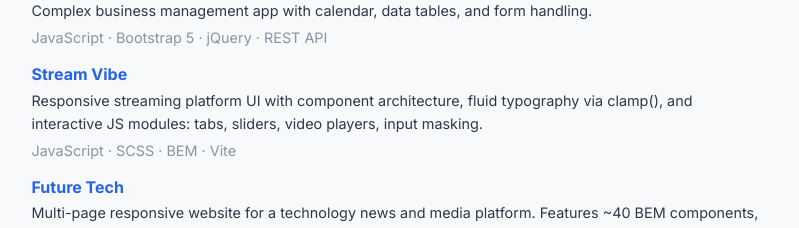
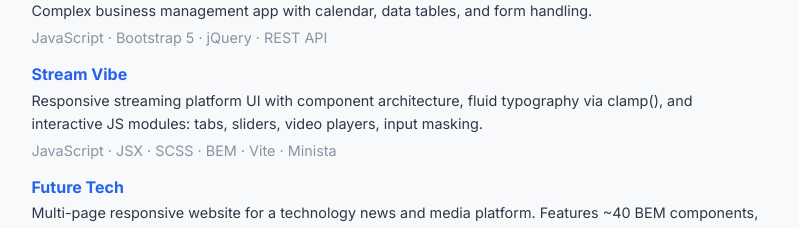
Before and after one commit to IceFrosTv3/icefrostv3.github.io, an Angular app: page /cv/en in a window 1280 px wide. Shown: the part 1520-1748 px from the top of the page, without its empty margins (233-1032 px from the left). Built offline with nearby package versions, Linux system fonts and the light colour scheme.

Commit message:
Expand Stream Vibe tech stack with JSX and Minista

```diff
--- a/src/app/data/cv-en.ts
+++ b/src/app/data/cv-en.ts
@@ -74,7 +74,7 @@
     {
       name: 'Stream Vibe',
       description: 'Responsive streaming platform UI with component architecture, fluid typography via clamp(), and interactive JS modules: tabs, sliders, video players, input masking.',
-      tech: ['JavaScript', 'SCSS', 'BEM', 'Vite'],
+      tech: ['JavaScript', 'JSX', 'SCSS', 'BEM', 'Vite', 'Minista'],
       github: 'https://github.com/IceFrosTv3/stream-vibe',
       demo: 'https://icefrostv3.github.io/stream-vibe/',
     },
--- a/src/app/data/cv-pl.ts
+++ b/src/app/data/cv-pl.ts
@@ -73,7 +73,7 @@
     {
       name: 'Stream Vibe',
       description: 'Responsywny UI platformy streamingowej z architekturą komponentową, fluid typography via clamp() i modułami JS: zakładki, slidery, odtwarzacz wideo, maska wejścia.',
-      tech: ['JavaScript', 'SCSS', 'BEM', 'Vite'],
+      tech: ['JavaScript', 'JSX', 'SCSS', 'BEM', 'Vite', 'Minista'],
       github: 'https://github.com/IceFrosTv3/stream-vibe',
       demo: 'https://icefrostv3.github.io/stream-vibe/',
     },
--- a/src/app/data/cv-ru.ts
+++ b/src/app/data/cv-ru.ts
@@ -73,7 +73,7 @@
     {
       name: 'Stream Vibe',
       description: 'Адаптивный UI стриминговой платформы с компонентной архитектурой, fluid-типографикой через clamp() и JS-модулями: табы, слайдеры, видеоплеер, маска ввода.',
-      tech: ['JavaScript', 'SCSS', 'BEM', 'Vite'],
+      tech: ['JavaScript', 'JSX', 'SCSS', 'BEM', 'Vite', 'Minista'],
       github: 'https://github.com/IceFrosTv3/stream-vibe',
       demo: 'https://icefrostv3.github.io/stream-vibe/',
     },
--- a/src/app/pages/home/home.component.ts
+++ b/src/app/pages/home/home.component.ts
@@ -37,7 +37,7 @@
     {
       name: 'Stream Vibe',
       description: 'Responsive streaming platform UI with component architecture, fluid typography, and interactive JS modules: tabs, sliders, video players.',
-      tech: ['JavaScript', 'SCSS', 'BEM', 'Vite'],
+      tech: ['JavaScript', 'JSX', 'SCSS', 'BEM', 'Vite', 'Minista'],
       github: 'https://github.com/IceFrosTv3/stream-vibe',
       demo: 'https://icefrostv3.github.io/stream-vibe/',
     },
```
